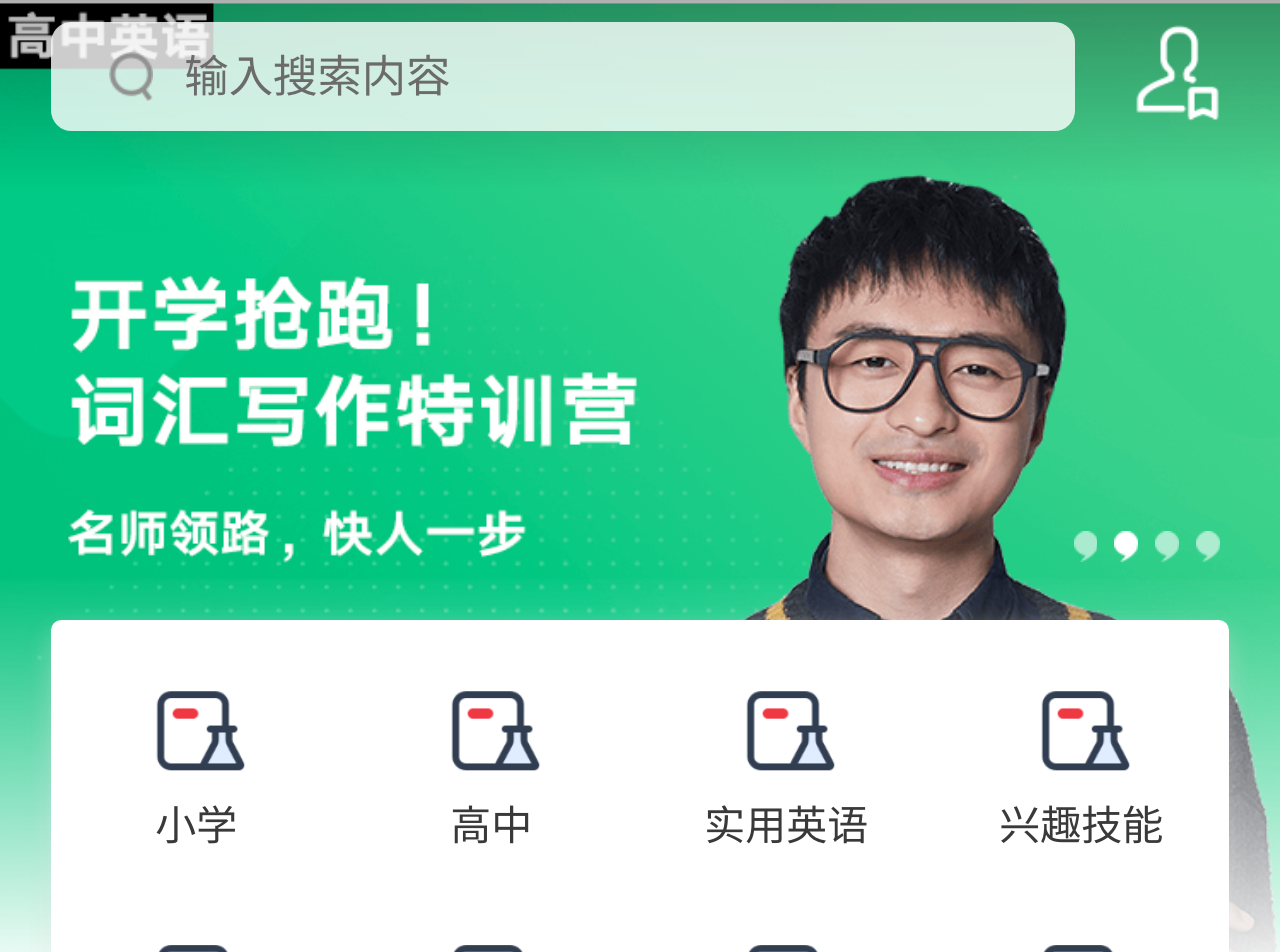
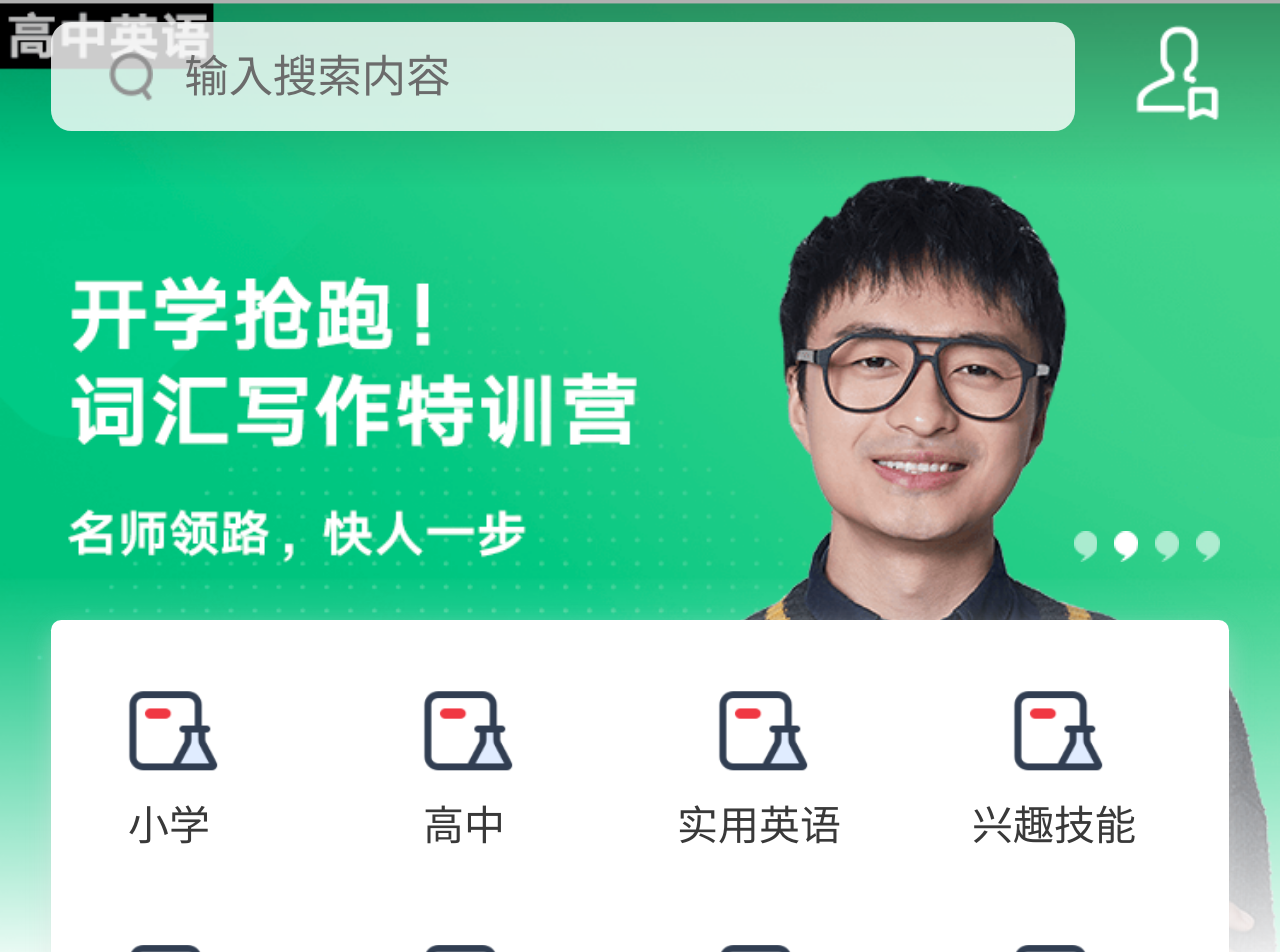
Before and after one commit to VeryExceed/nextjs-jpk, a Next.js app: page / in a window 1280 px wide. Shown: the top 952 px of the page. Built offline with nearby package versions, Linux system fonts and the light colour scheme.

Commit message:
fix: amend nav

```diff
--- a/components/p_home/Nav.js
+++ b/components/p_home/Nav.js
@@ -3,32 +3,28 @@ import ReactSlick from 'react-slick'
 import Link from 'next/link'
 
 const Nav = ({ data = [] }) => {
-  const isNavrable = !!(data && data.length)
+  const isSwiperable = !!(data && data.length)
   const settings = {
-    arrows: true,
     dotsClass: 'nav-dots',
-    className: 'home-navs',
+    speed: 500,
+    rows: 2,
+    dots: isSwiperable,
+    infinite: isSwiperable,
     slidesToShow: 4,
-    slidesPerRow: 2,
-    speed: 500,
-    // rows: 2,
-    infinite: isNavrable,
-    swipe: isNavrable,
-    lazyLoad: true,
-    dots: isNavrable,
-    // adaptiveHeight: isNavrable,
+    slidesToScroll: 4,
+    adaptiveHeight: isSwiperable,
   }
   return (
     <section className={s.nav}>
       <ReactSlick {...settings}>
         {data.map((item, index) => (
-          <div key={`${index}-${item.id}`} className={s.slidediv}>
-            <Link href="/course/detail/[id]" as={`course/detail/${item.id}`}>
-              <a className={s._19_60}>
-                <img src={item.img} className={s.navslide} />
-                <span className={s.title}>{item.title}</span>
-              </a>
-            </Link>
+          <div key={`${index}-${item.id}`}>
+            {/* 跳转连接 */}
+            {/* nav 图片 */}
+            <a className={s._19_60} href={`/course/detail/${item.id}`}>
+              <img src={item.img} className={s.slide} />
+              <span className={s.title}>{item.title}</span>
+            </a>
           </div>
         ))}
       </ReactSlick>
--- a/components/p_home/Nav.module.css
+++ b/components/p_home/Nav.module.css
@@ -10,64 +10,42 @@
   transform: translateZ(0);
 }
 
-.slidediv {
-  text-align: left;
-  padding-left: 0.16rem;
-}
 ._19_60 {
   display: inline-block;
   text-align: center;
   margin: 0.32rem 0.36rem 0.12rem 0;
-}
-.slick-list {
-  overflow: hidden;
-  margin: 0;
-  padding: 0;
+  outline: none; /*移除超链的虚线框  IE8,FF有用*/
 }
 .slick-track {
   width: 690px;
   opacity: 1;
   transform: translate3d(0px, 0px, 0px);
 }
-.slick-track:before {
-  display: table;
-  content: '';
-}
-.navslide {
+.slide {
   margin: 0 auto;
   width: 0.64rem;
   height: 0.64rem;
 }
 .slick-slide {
-  display: none;
-  float: left;
-  height: 100%;
-  min-height: 1px;
-}
-.slick-slide {
-  box-sizing: border-box;
-  -webkit-user-select: none;
-  -moz-user-select: none;
-  -ms-user-select: none;
-  user-select: none;
-  -webkit-touch-callout: none;
-  -khtml-user-select: none;
-  -ms-touch-action: pan-y;
-  touch-action: pan-y;
-  -webkit-tap-highlight-color: transparent;
+  width: 345px;
+  outline: none;
 }
 .slick-slide img {
   display: block;
 }
 .title {
   font-family: PingFangSC-Regular;
+  font-size: 3.84px;
   font-size: 0.24rem;
   color: #393939;
   letter-spacing: 0;
+  line-height: 4.16px;
   line-height: 0.26rem;
   display: inline-block;
+  width: 22.08px;
   width: 1.38rem;
   overflow: hidden;
   white-space: nowrap;
+  margin-top: 1.92px;
   margin-top: 0.12rem;
 }
--- a/next.config.js
+++ b/next.config.js
@@ -1,3 +1,3 @@
-module.exports = {
-  reactStrictMode: true
-}
+// module.exports = {
+//   reactStrictMode: true
+// }
```
